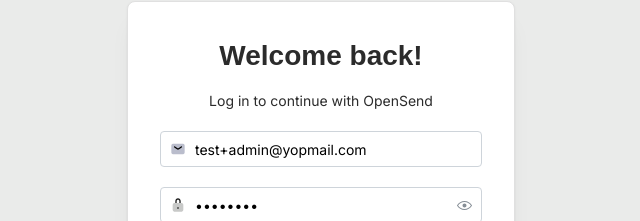
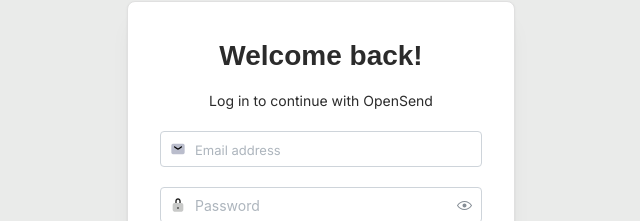
Before and after one commit to QuocVietHa08/opensend-dashboard, a React (Vite) app: page /auth in a window 1280 px wide. Shown: the part 280-501 px from the top of the page, without its empty margins (319-959 px from the left). Built offline with nearby package versions, Linux system fonts and the light colour scheme; no server answers; a web font is replaced by a local one.

Commit message:
Update the logic

```diff
--- a/src/pages/Auth.page.tsx
+++ b/src/pages/Auth.page.tsx
@@ -86,8 +86,8 @@
 
   const form = useForm({
     initialValues: {
-      email: 'test+admin@yopmail.com',
-      password: '12345678',
+      email: '',
+      password: '',
     },
     validate: {
       email: isEmail('Please enter a valid email'),
```
